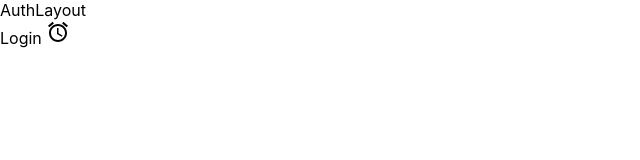
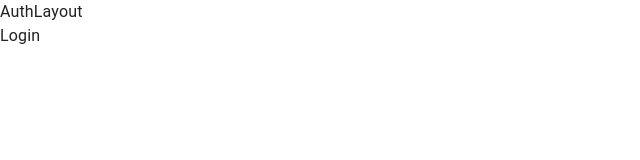
Before and after one commit to Naru-hub/notion-clone, a React (Create React App) app in the folder client/: page /login in a window 1280 px wide. Shown: the top 160 px of the page, without its empty margins (0-640 px from the left). Built offline with nearby package versions, Linux system fonts and the light colour scheme.

Commit message:
Theme Providerを利用してアプリ全体のテーマを決める

```diff
--- a/client/src/App.js
+++ b/client/src/App.js
@@ -3,9 +3,18 @@ import { BrowserRouter, Route, Routes } from "react-router-dom";
 import AuthLayout from "./components/layout/AuthLayout";
 import Login from "./pages/Login";
 import Register from "./pages/Register";
+import { createTheme, ThemeProvider } from "@mui/material/styles";
+import { CssBaseline } from "@mui/material";
+import { blue } from "@mui/material/colors";
 
 function App() {
+  const theme = createTheme({
+    palette: { primary: blue },
+  });
+
   return (
+    <ThemeProvider theme={theme}>
+      <CssBaseline />
       <BrowserRouter>
         <Routes>
           <Route path="/" element={<AuthLayout />}>
@@ -14,6 +23,7 @@ function App() {
           </Route>
         </Routes>
       </BrowserRouter>
+    </ThemeProvider>
   );
 }
 
--- a/client/src/pages/Login.jsx
+++ b/client/src/pages/Login.jsx
@@ -1,12 +1,7 @@
 import React from "react";
-import AccessAlarmIcon from "@mui/icons-material/AccessAlarm";
 
 const Login = () => {
-  return (
-    <div>
-      Login <AccessAlarmIcon />
-    </div>
-  );
+  return <div>Login</div>;
 };
 
 export default Login;
```
Lines whose indentation alone changed are shown as unchanged.
